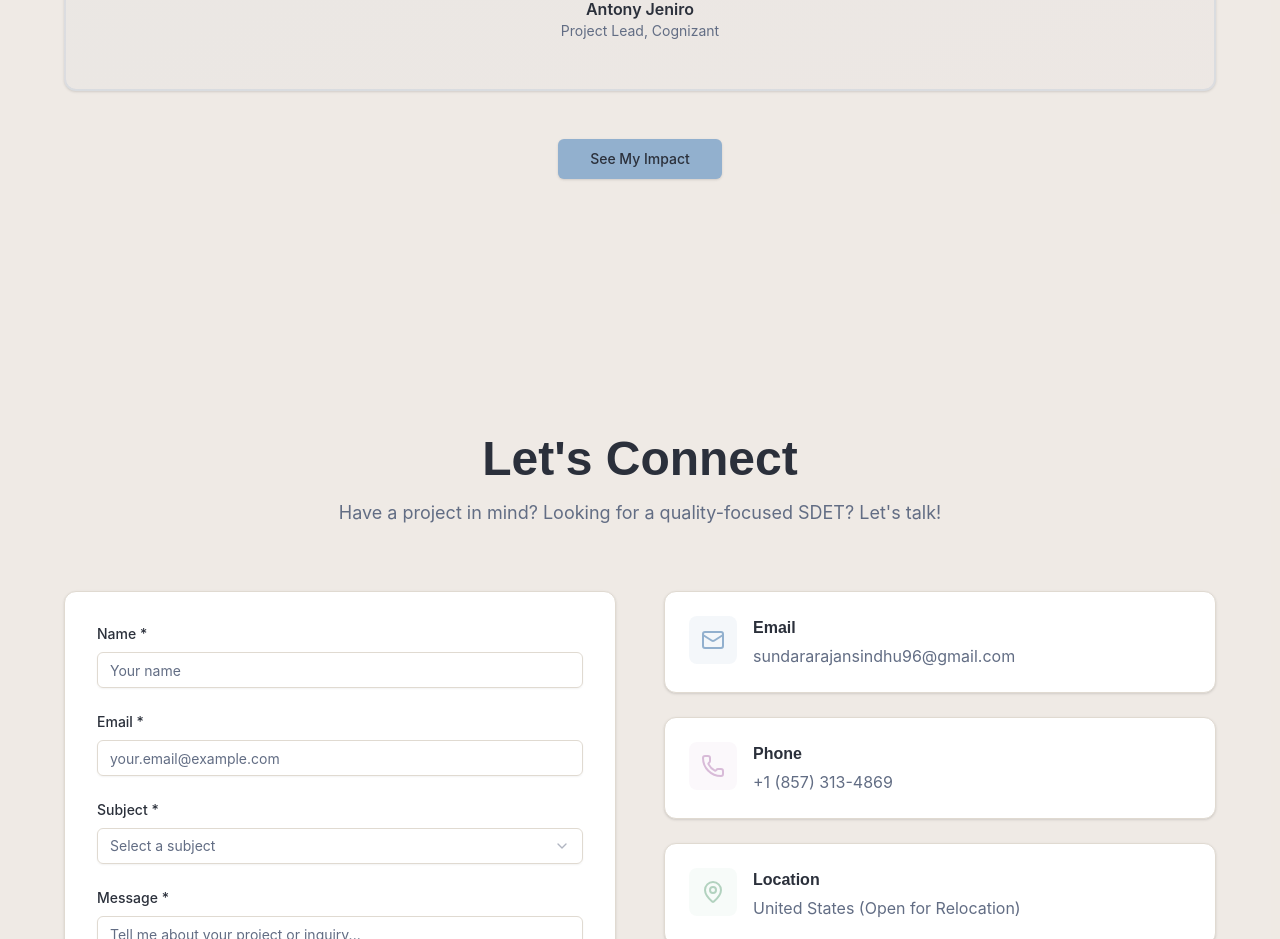
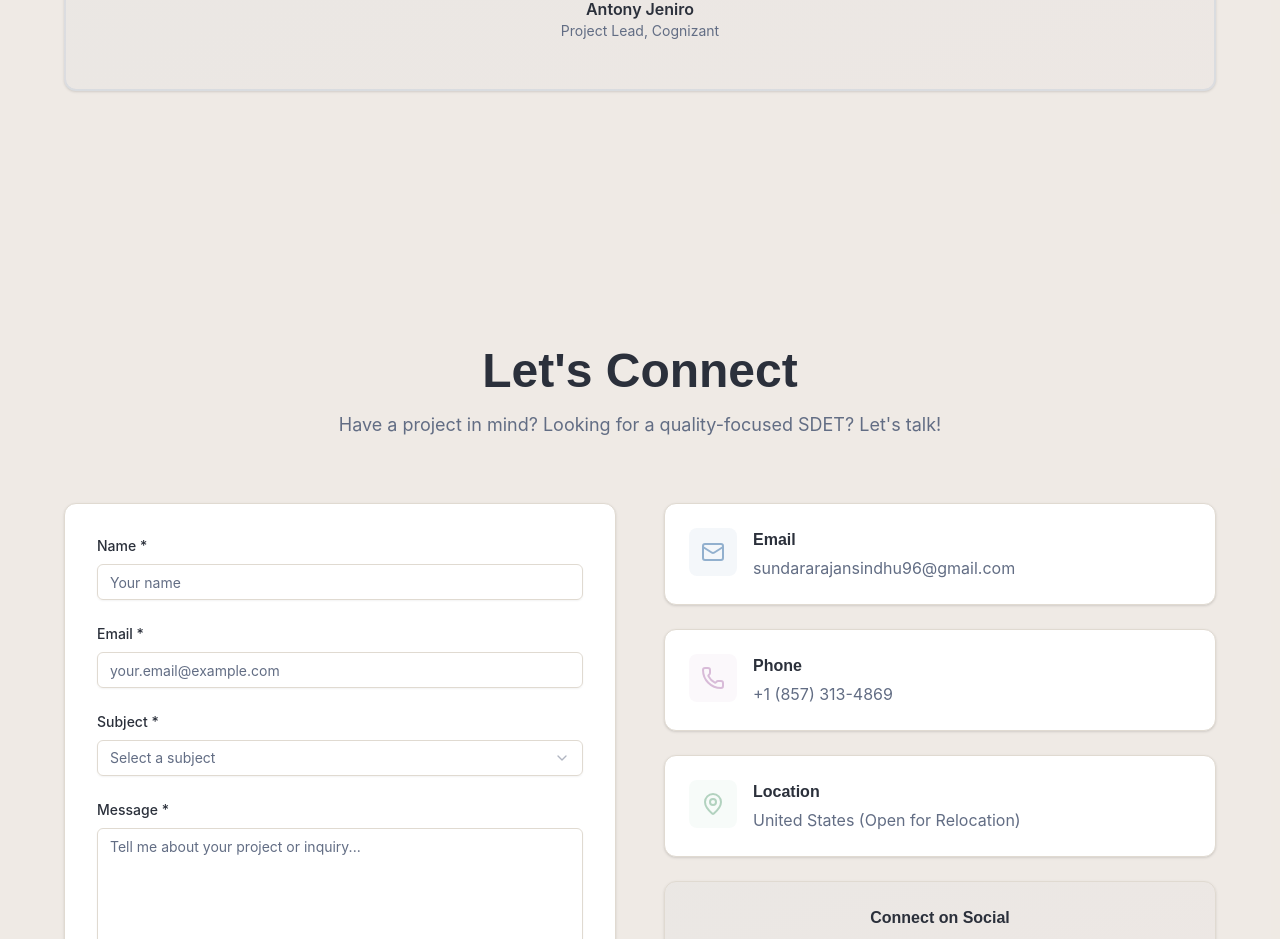
Before and after one commit to sindhusundararajan/sindhusundararajan.github.io, a React (Create React App) app in the folder frontend/: page / in a window 1280 px wide. Shown: the part 8931-9870 px from the top of the page. Built offline with nearby package versions, Linux system fonts and the light colour scheme.

Commit message:
auto-commit for 7f035c38-7713-4ec2-8e4c-e1c79b6c9a70

```diff
--- a/frontend/src/components/WhyWorkWithMe.jsx
+++ b/frontend/src/components/WhyWorkWithMe.jsx
@@ -78,17 +78,6 @@ const WhyWorkWithMe = () => {
               </div>
             </CardContent>
           </Card>
-
-          {/* CTA Button */}
-          <div className="text-center mt-12">
-            <Button
-              size="lg"
-              className="btn-transition bg-primary hover:bg-primary/90"
-              onClick={handleScrollToMetrics}
-            >
-              See My Impact
-            </Button>
-          </div>
         </div>
       </div>
     </section>
```
